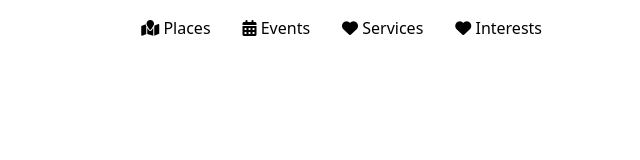
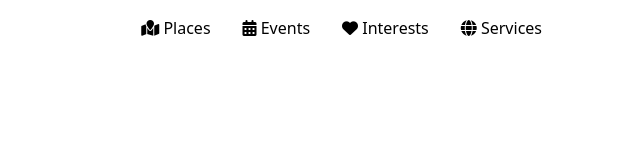
Before and after one commit to novadesisdotcom/website, a plain HTML site: page index.html in a window 1280 px wide. Shown: the full height of the page, 640-1280 px from the left. Drawn offline with nearby package versions, Linux system fonts and the light colour scheme.

Commit message:
Update index.html

```diff
--- a/index.html
+++ b/index.html
@@ -36,15 +36,15 @@
 				<li>
 					<a href="#" class="nav-link text-black">
 					  <i class="fa-solid fa-heart"></i>
+					  Interests
+					</a>
+				</li>
+				<li>
+					<a href="#" class="nav-link text-black">
+						<i class="fa-solid fa-globe"></i>
 					  Services
 					</a>
 				  </li>
-				<li>
-				  <a href="#" class="nav-link text-black">
-					<i class="fa-solid fa-heart"></i>
-					Interests
-				  </a>
-				</li>
 			  </ul>
 			</div>
 		  </div>
```
